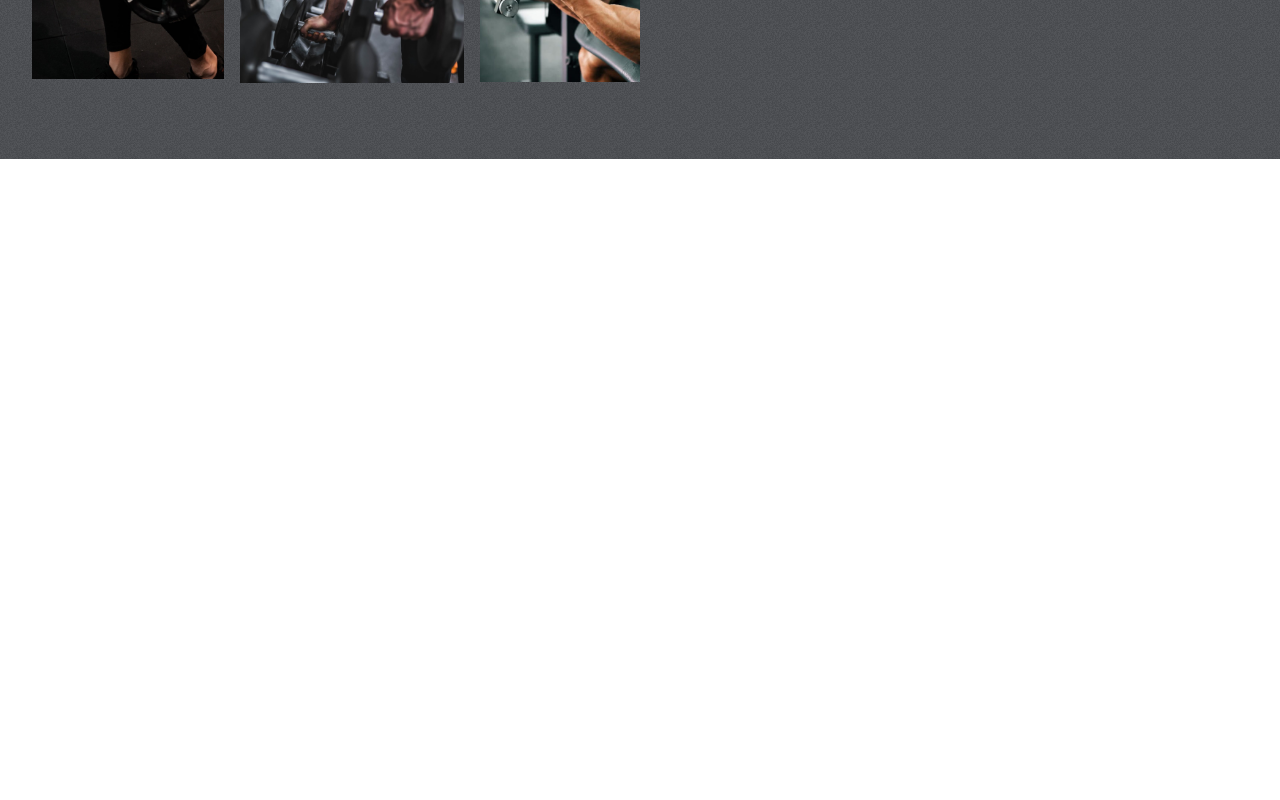
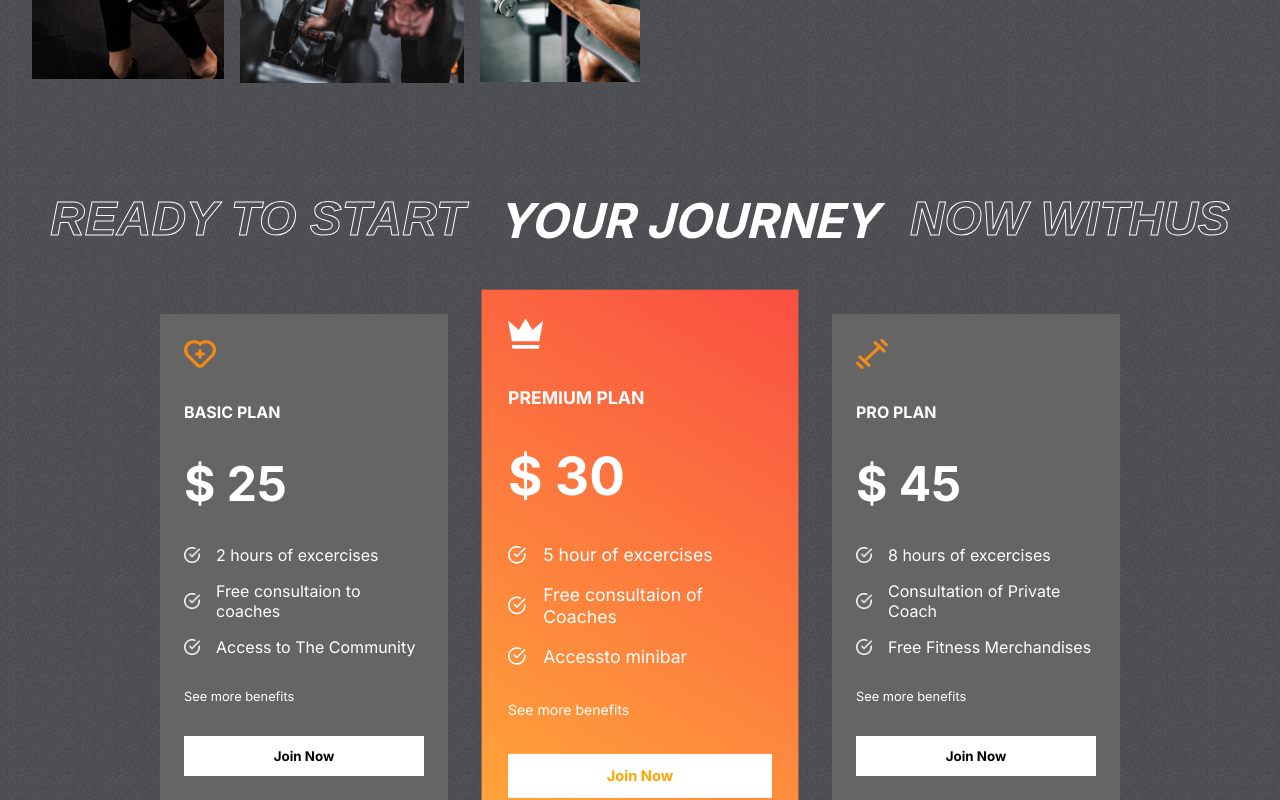
Before and after one commit to paulofelipebrito/fitclub-landing-page, a React (Create React App) app: page / in a window 1280 px wide. Shown: the part 1762-2562 px from the top of the page. Before the commit the page ends 1921 px from the top, so only its background shows below. Built offline with nearby package versions, Linux system fonts and the light colour scheme.

Commit message:
feat: plans component

```diff
--- a/src/App.js
+++ b/src/App.js
@@ -1,5 +1,6 @@
 import './App.css';
 import Hero from './components/Hero/Hero';
+import Plans from './components/Plans/Plans';
 import Programs from './components/Programs/Programs';
 import Reasons from './components/Reasons/Reasons';
 
@@ -9,6 +10,7 @@
         <Hero />
         <Programs />
         <Reasons />
+        <Plans />
     </div>
   );
 }
--- /dev/null
+++ b/src/components/Plans/Plans.css
@@ -0,0 +1,73 @@
+.plans-container{
+  margin-top: -4rem;
+  padding: 0 2rem;
+  display: flex;
+  flex-direction: column;
+  gap: 4rem;
+  position: relative;
+}
+
+.plans{
+  display: flex;
+  align-items: center;
+  justify-content: center;
+  gap: 3rem;
+}
+
+.plan{
+  display: flex;
+  flex-direction: column;
+  background: var(--caloryCard);
+  color: white;
+  gap: 2rem;
+  padding: 1.5rem;
+  width: 15rem;
+}
+
+.plan:nth-child(2){
+  background: var(--planCard);
+  transform: scale(1.1);
+}
+
+.plan>svg{
+  fill: var(--orange);
+  width: 2rem;
+  height: 2rem;
+}
+
+.plan>:nth-child(2){
+  font-size: 1rem;
+  font-weight: bold;
+}
+
+.plan>:nth-child(3){
+  font-size: 3rem;
+  font-weight: bold;
+}
+.plan>:nth-child(5){
+  font-size: 0.8rem;
+}
+
+.features{
+  display: flex;
+  flex-direction: column;
+  gap: 1rem;
+}
+
+.feature{
+  display: flex;
+  align-items: center;
+  gap: 1rem;
+}
+
+.feature>img{
+  width: 1rem;
+}
+
+.plans>:nth-child(2)>svg{
+  fill: white;
+}
+
+.plans>:nth-child(2)>button{
+  color: orange;
+}
--- /dev/null
+++ b/src/components/Plans/Plans.jsx
@@ -0,0 +1,45 @@
+import React from 'react'
+
+import './Plans.css'
+
+import {plansData} from '../../data/plansData'
+import whiteTick from '../../assets/whiteTick.png'
+
+const Plans = () => {
+  return (
+    <div className="plans-container">
+      <div className="programs-header" style={{gap: '2rem'}}>
+        <span className="stroke-text">READY TO START</span>
+        <span>YOUR JOURNEY</span>
+        <span className="stroke-text">NOW WITHUS</span>
+      </div>
+
+      {/* Plans cards   */}
+      <div className="plans">
+        {plansData.map((plan, i) => (
+          <div className="plan" key={i}>
+            {plan.icon}
+            <span>{plan.name}</span>
+            <span>$ {plan.price}</span>
+
+            <div className="features">
+              {plan.features.map((feature,i) => (
+                <div className="feature">
+                  <img src={whiteTick} alt="whiteTick" />
+                  <span key={i}>{feature}</span>
+                </div>
+              ))}
+            </div>
+
+            <div>
+              <span>See more benefits</span>
+            </div>
+            <button className="btn">Join Now</button>
+          </div>
+        ))}
+      </div>
+    </div>
+  )
+}
+
+export default Plans
```
